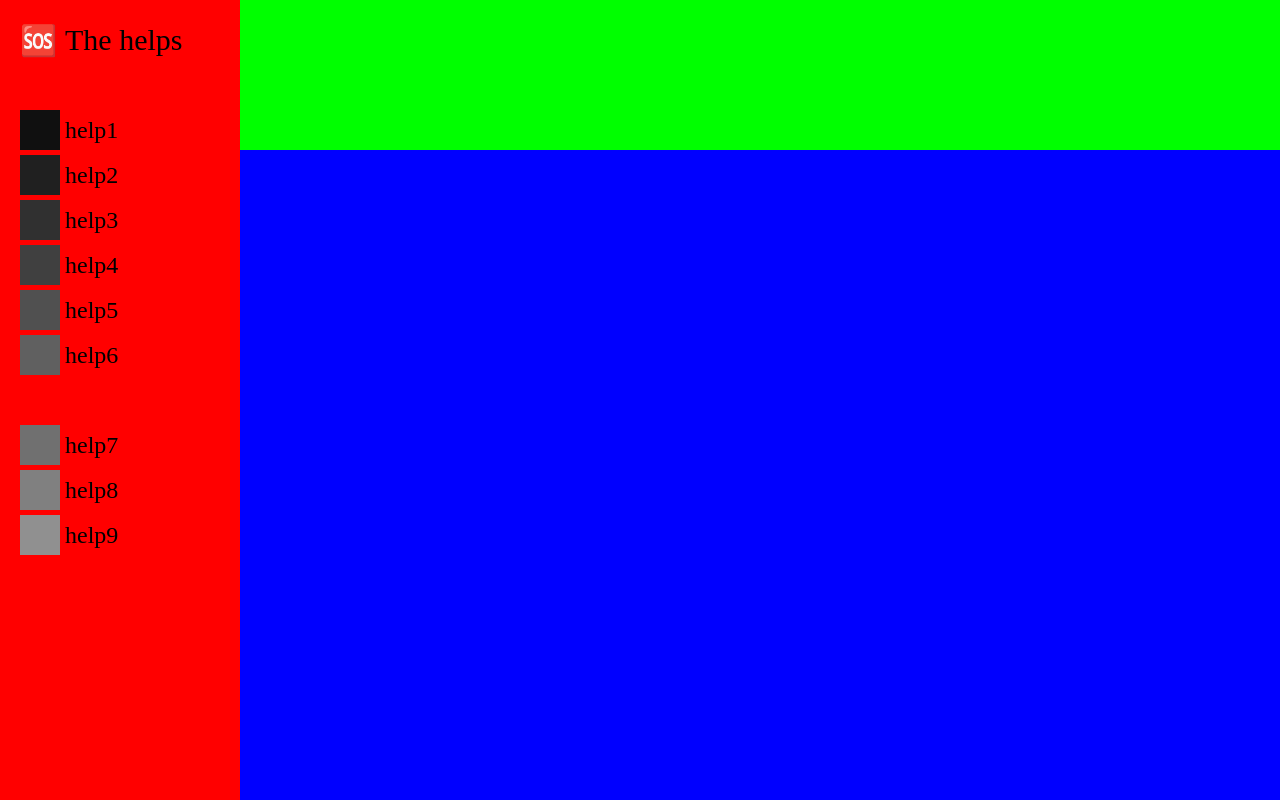
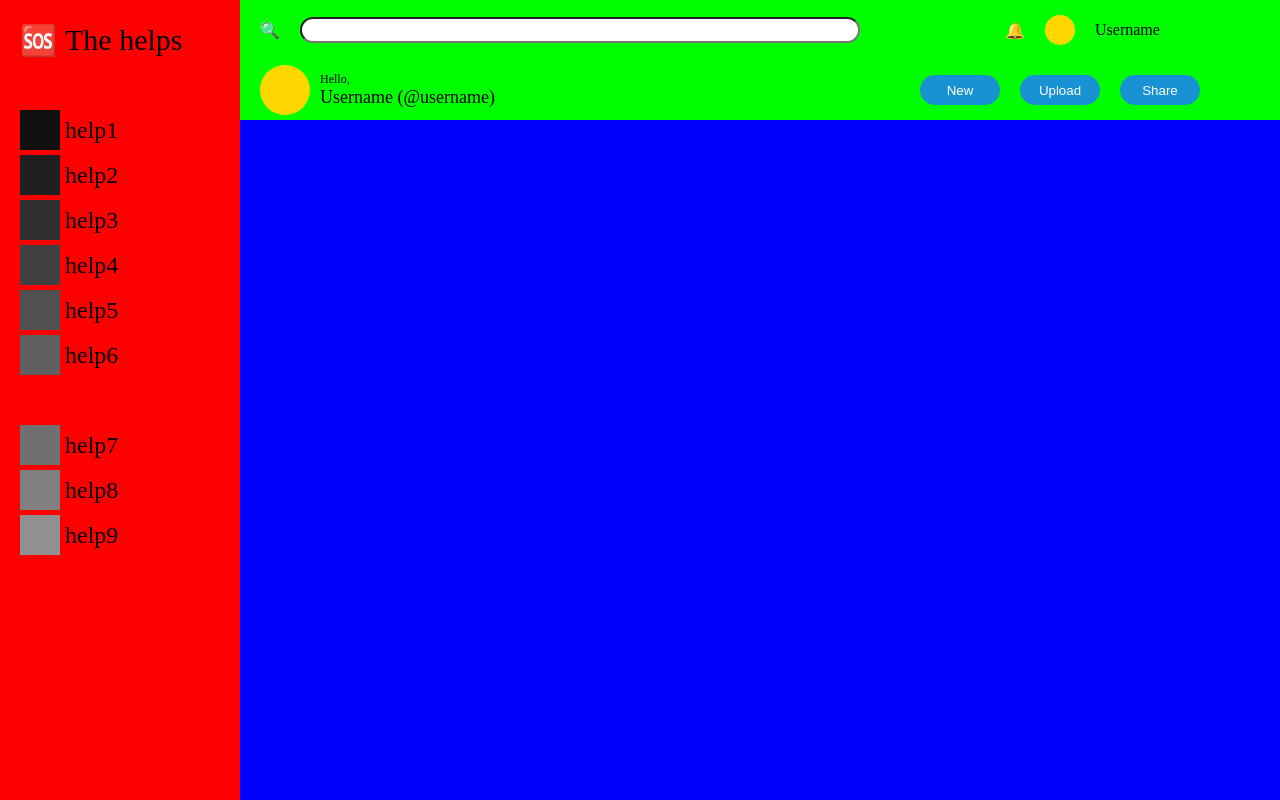
Before and after one commit to Blargh14/Odin-Project-Admin-Dashboard, a plain HTML site: page index.html in a window 1280 px wide. Drawn offline with Linux system fonts and the light colour scheme.

Commit message:
Add header layout and content
With lots of placeholders

```diff
--- a/index.html
+++ b/index.html
@@ -35,6 +35,27 @@
             <div class="help">help9</div>
         </div>
         <div id="header">
+            <div id="header-searchbar">
+                <div>🔍</div>
+                <input type="text" style="border-radius: 20px; height: 20px">
+            </div>
+            <div id="header-userinformation">
+                <div>🔔</div>
+                <div style="height: 30px;width: 30px;border-radius: 30px;background-color: gold;"></div>
+                <div>Username</div>
+            </div>
+            <div id="header-greeting">
+                <div style="height: 50px;width: 50px;border-radius: 50px;background-color: gold;"></div>
+                <div>
+                    <p>Hello,</p>
+                    <p>Username (@username)</p>
+                </div>
+            </div>
+            <div id="header-buttons">
+                <button>New</button>
+                <button>Upload</button>
+                <button>Share</button>
+            </div>
         </div>
         <div id="main-content">
         </div>
--- a/style.css
+++ b/style.css
@@ -1,18 +1,17 @@
 body {
     margin: 0;
-    height: 100vh;
 }
 
 #container {
     display: grid;
-    height: 100%;
-    grid-template-columns: 30ch 1fr;
-    grid-template-rows: 150px 1fr;
+    min-height: 100vh;
+    grid-template-columns: 240px 1fr;
+    grid-template-rows: 120px 1fr;
 }
 
 #sidebar {
+    background-color: red;
     display: grid;
-    background-color: red;
     font-size: 24px;
     grid-row: 1 / 3;
     padding: 20px;
@@ -36,6 +35,63 @@ body {
 
 #header {
     background-color: rgb(0,255,0);
+    display: grid;
+    grid-template-columns: 6fr 4fr;
+    grid-template-rows: 1fr 1fr;
+    padding: 0px 20px;
+}
+
+#header > * {
+    display: grid;
+}
+
+#header-searchbar {
+    grid-template-columns: 40px 1fr;
+    align-items: center;
+}
+
+#header-userinformation {
+    grid-template-columns: 1fr 30px 1fr;
+    align-items: center;
+    gap: 20px;
+}
+
+#header-userinformation>:nth-child(1) {
+    justify-self: right;
+}
+
+#header-greeting {
+    grid-template-columns: 50px 1fr;
+    align-items: center;
+    gap: 10px
+}
+
+div>p {
+    margin: 0;
+}
+
+p:nth-child(1) {
+    font-size: 12px;
+}
+
+p:nth-child(2) {
+    font-size: 18px;
+}
+
+#header-buttons {
+    grid-template-columns: 1fr 1fr 1fr;
+    gap: 20px;
+    align-items: center;
+    margin: 0 auto;
+}
+
+#header-buttons>button {
+    background-color: rgb(25, 146, 212);
+    color: white;
+    height: 30px;
+    border-style: none;
+    border-radius: 30px;
+    width: 80px;
 }
 
 #main-content {
```
